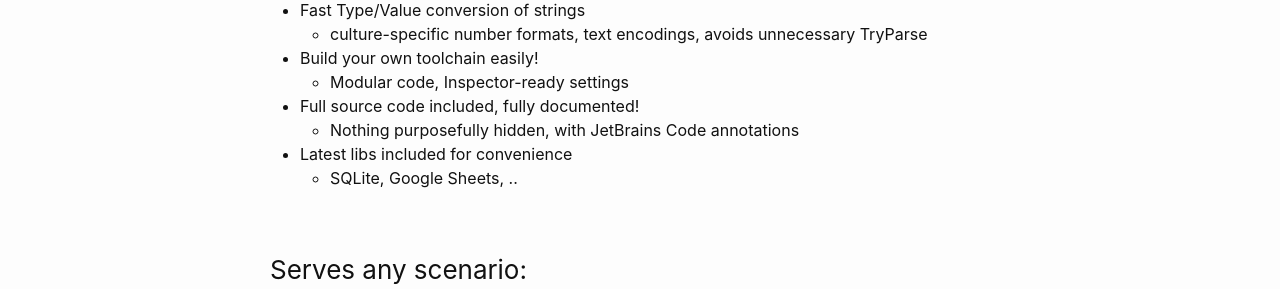
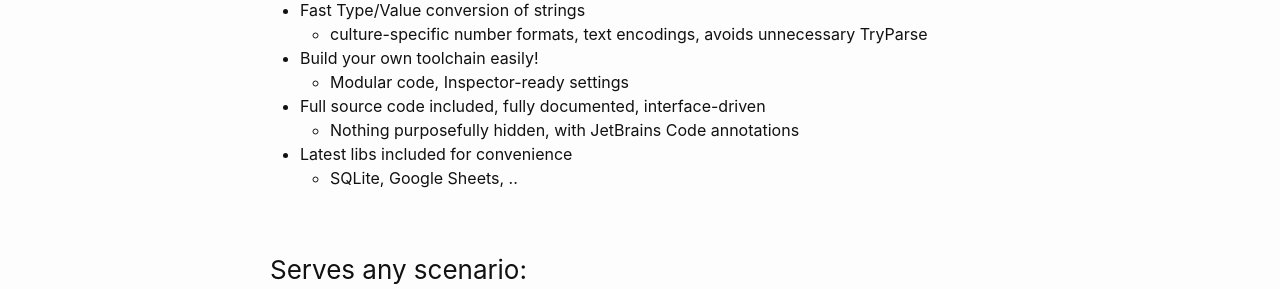
Before and after one commit to CodeSmile-0000011110110111/data.io-home, a Jekyll site: the page built from index.md, in a window 1280 px wide. Shown: the part 1103-1392 px from the top of the page. Built offline with Jekyll 4.4.1, drawn with Linux system fonts in a browser that asks for light colours.

Commit message:
Update index.md

```diff
--- a/index.md
+++ b/index.md
@@ -37,7 +37,7 @@
   - culture-specific number formats, text encodings, avoids unnecessary TryParse
 - Build your own toolchain easily!
   - Modular code, Inspector-ready settings
-- Full source code included, fully documented!
+- Full source code included, fully documented, interface-driven
   - Nothing purposefully hidden, with JetBrains Code annotations
 - Latest libs included for convenience
   - SQLite, Google Sheets, ..
```
